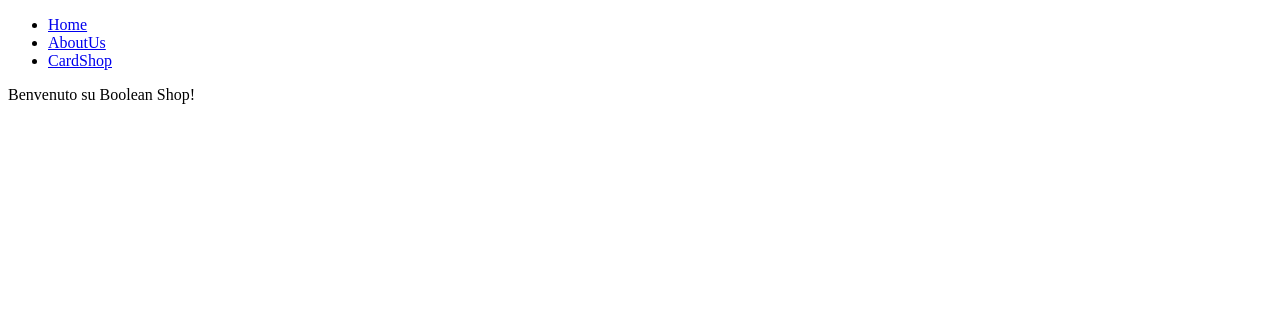
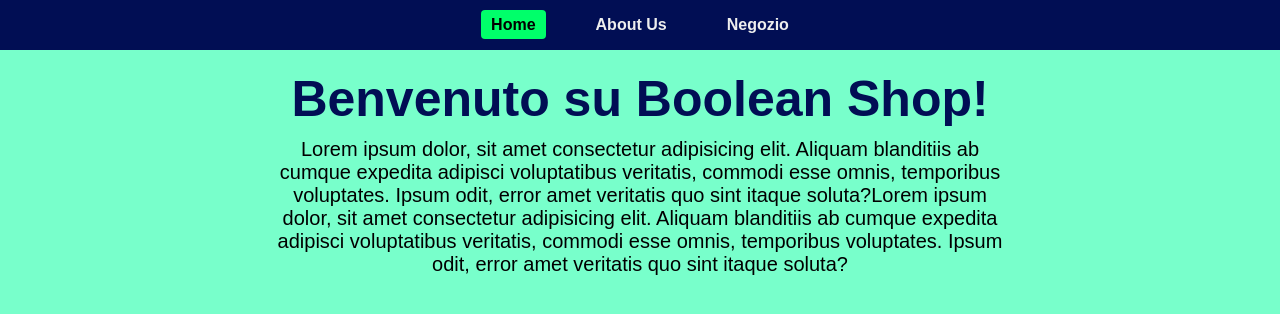
Before and after one commit to Daniel-Di-Fraia/react-router, a React (Vite) app: page / in a window 1280 px wide. Shown: the top 314 px of the page. Built offline with nearby package versions, Linux system fonts and the light colour scheme.

Commit message:
finalizzazione Css + commenti + refactoring

```diff
--- a/src/assets/components/NavBar.jsx
+++ b/src/assets/components/NavBar.jsx
@@ -4,8 +4,8 @@ import { Link, NavLink } from "react-router-dom";
 // dati menù
 const links = [
     { path: '/', label: 'Home' },
-    { path: '/aboutUs', label: 'AboutUs' },
-    { path: '/CardShop', label: 'CardShop' }
+    { path: '/aboutUs', label: 'About Us' },
+    { path: '/CardShop', label: 'Negozio' }
 ]
 
 
--- a/src/assets/components/ProdCard.jsx
+++ b/src/assets/components/ProdCard.jsx
@@ -1,3 +1,4 @@
+//creiamo un componente a parte per le informazioni dei prodotti in una card
 export default function ProdCard(props) {
 
     const { prodotto } = props;
@@ -5,8 +6,10 @@ export default function ProdCard(props) {
     return (
         <div className="product" >
             <div className="product-image">
+                {/* immagini prodotti */}
                 <img src={prodotto.image} alt={prodotto.title} />
             </div>
+            {/* info prodotti */}
             <div className="product-info">
                 <p className="prod-name">{prodotto.title}</p>
                 <p className="prod-price">{prodotto.price + " €"}</p>
--- a/src/assets/layout/Layout.jsx
+++ b/src/assets/layout/Layout.jsx
@@ -1,3 +1,4 @@
+//layout pagina
 import { Outlet } from "react-router-dom";
 import NavBar from "../components/NavBar";
 
--- a/src/assets/pages/AboutUs.jsx
+++ b/src/assets/pages/AboutUs.jsx
@@ -1,10 +1,13 @@
+//pagina informazioni generali
 const AboutUs = () => {
     return (
         <>
-            <div>Chi Siamo?</div>
-            <p>
-                Lorem ipsum dolor sit amet consectetur, adipisicing elit. Quidem nam commodi esse maiores molestias fugiat, porro provident eaque, odio neque eveniet ea ullam quasi in nisi beatae dignissimos cum laboriosam!
-            </p>
+            <div className="container-welcome">
+                <div className="welcome">Chi Siamo?</div>
+                <p>
+                    Lorem ipsum dolor sit amet consectetur, adipisicing elit. Quidem nam commodi esse maiores molestias fugiat, porro provident eaque, odio neque eveniet ea ullam quasi in nisi beatae dignissimos cum laboriosam!
+                </p>
+            </div>
         </>
     )
 }
--- a/src/assets/pages/CardShop.jsx
+++ b/src/assets/pages/CardShop.jsx
@@ -1,3 +1,4 @@
+//pagina propdotti in vendita
 import ProductList from "../components/ProductList"
 
 const CardShop = () => {
--- a/src/assets/pages/HomePage.jsx
+++ b/src/assets/pages/HomePage.jsx
@@ -1,7 +1,13 @@
+// pagina home benvenuto sul sito
 const HomePage = () => {
     return (
         <>
-            <div>Benvenuto su Boolean Shop!</div>
+            <div className="container-welcome">
+                <div className="welcome">Benvenuto su Boolean Shop!</div>
+                <p>
+                    Lorem ipsum dolor, sit amet consectetur adipisicing elit. Aliquam blanditiis ab cumque expedita adipisci voluptatibus veritatis, commodi esse omnis, temporibus voluptates. Ipsum odit, error amet veritatis quo sint itaque soluta?Lorem ipsum dolor, sit amet consectetur adipisicing elit. Aliquam blanditiis ab cumque expedita adipisci voluptatibus veritatis, commodi esse omnis, temporibus voluptates. Ipsum odit, error amet veritatis quo sint itaque soluta?
+                </p>
+            </div>
         </>
     )
 }
--- a/src/index.css
+++ b/src/index.css
@@ -0,0 +1,137 @@
+/* generics */
+* {
+    margin: 0;
+    padding: 0;
+    box-sizing: border-box;
+    font-family: Arial, Helvetica, sans-serif;
+}
+
+body {
+    background-color: #78ffcb;
+    color: black;
+}
+
+/* Navbar */
+header {
+    background-color: #010e54;
+    padding: 16px 24px;
+}
+
+nav ul {
+    list-style-type: none;
+    display: flex;
+    justify-content: center;
+    align-items: center;
+    gap: 40px;
+}
+
+nav li {
+    transition: transform 0.2s ease;
+}
+
+nav li:hover {
+    transform: scale(1.05);
+}
+
+nav li a {
+    color: #eee;
+    text-decoration: none;
+    font-weight: 600;
+    font-size: 16px;
+    padding: 6px 10px;
+    border-radius: 4px;
+    transition: background-color 0.2s ease, color 0.2s ease;
+}
+
+nav a:hover {
+    background-color: #00ff6a;
+    color: #222;
+}
+
+nav li a.active {
+    background-color: #00ff6a;
+    color: black;
+}
+
+/* Container principale */
+.container {
+    padding: 20px;
+}
+
+/* Griglia prodotti */
+.products {
+    display: flex;
+    flex-wrap: wrap;
+    justify-content: center;
+    gap: 20px;
+}
+
+/* Card prodotto */
+.product {
+    background-color: #c3ccff;
+    border-radius: 10px;
+    overflow: hidden;
+    box-shadow: 0 2px 6px rgba(0, 0, 0, 0.1);
+    width: 220px;
+    transition: transform 0.2s ease, box-shadow 0.2s ease;
+}
+
+.product:hover {
+    transform: translateY(-5px);
+    box-shadow: 0 4px 12px rgba(0, 0, 0, 0.15);
+    cursor: pointer;
+}
+
+.product-image {
+    width: 100%;
+    height: 200px;
+    background-color: #f0f0f0;
+    display: flex;
+    justify-content: center;
+    align-items: center;
+}
+
+.product-image img {
+    max-width: 100%;
+    max-height: 100%;
+    object-fit: contain;
+}
+
+.product-info {
+    padding: 12px;
+    text-align: center;
+}
+
+.prod-name {
+    font-size: 16px;
+    font-weight: bold;
+    margin-bottom: 6px;
+}
+
+.prod-price {
+    font-size: 18px;
+    color: #ff0000;
+}
+
+/* homepage and aboutus */
+main {
+    padding: 20px;
+}
+
+main div {
+    text-align: center;
+    font-size: 20px;
+    margin-bottom: 10px;
+}
+
+.welcome {
+    font-size: 50px;
+    text-align: center;
+    font-weight: 600;
+    color: #010e54;
+}
+
+.container-welcome {
+    width: 60%;
+    margin: 0 auto;
+}
```
Also changed, not shown: src/assets/components/ProductList.jsx (+6 -1 lines), src/App.jsx (indentation only).
